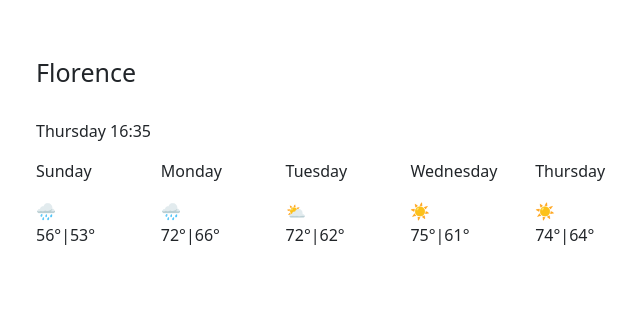
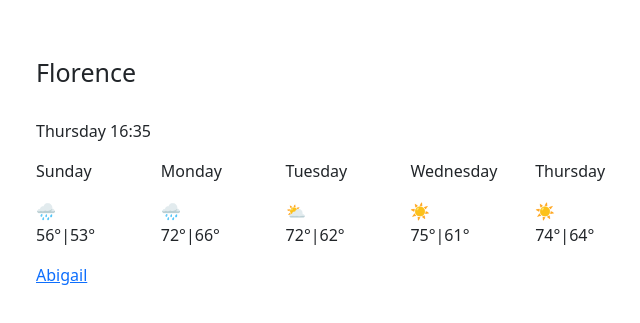
Before and after one commit to alwaugh18/weather-app, a website built with Parcel: page index.html in a window 1280 px wide. Shown: the part 83-406 px from the top of the page, without its empty margins (304-944 px from the left). Built offline with nearby package versions, Linux system fonts and the light colour scheme.

Commit message:
Update index.html

```diff
--- a/index.html
+++ b/index.html
@@ -55,5 +55,6 @@
       </div>
     </div>
      <script src="src/index.js"> </script>
+<a href="https://github.com/alwaugh18/weather-app/main/index.html" Open-source code by> Abigail</a>
   </body>
 </html>
```
